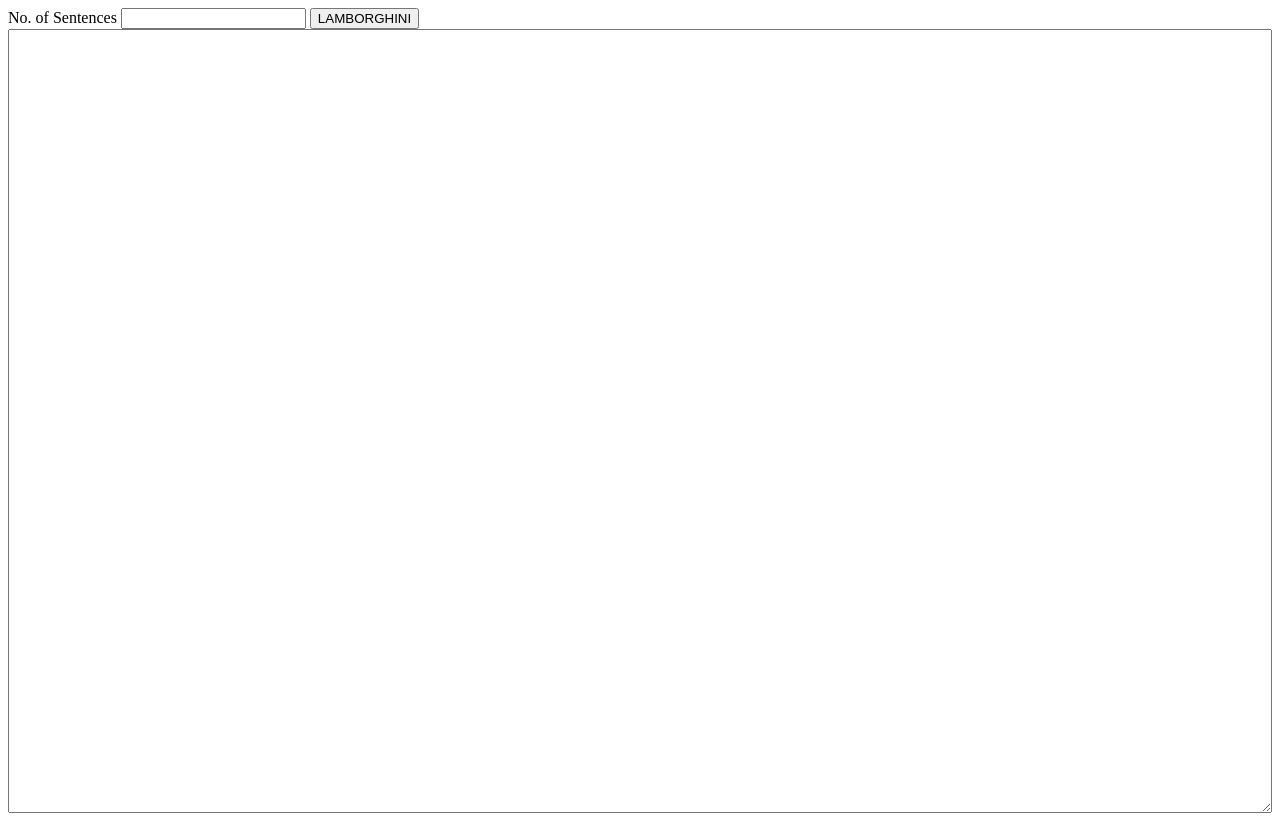
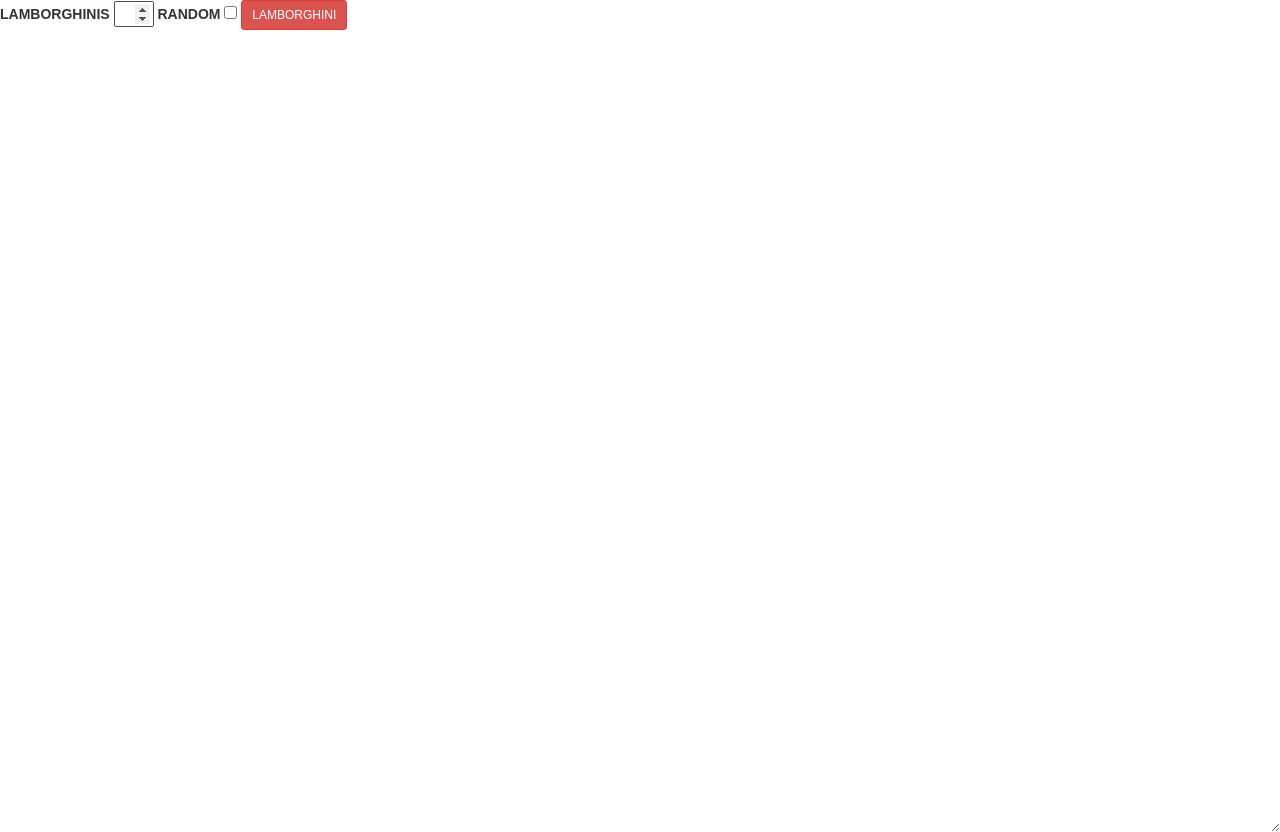
Before and after one commit to khous/lambo-ipsum, a plain HTML site: page index.html in a window 1280 px wide. Drawn offline with nearby package versions, Linux system fonts and the light colour scheme.

Commit message:
LAMBORGHINI

```diff
--- a/index.html
+++ b/index.html
@@ -74,17 +74,28 @@
 		function handleLamborghini () {
 			var truthOutput = document.getElementById("truthOutput"),
 				truthAmount = document.getElementById("truthAmount"),
-				truth = spitTruth(parseInt(truthAmount.value, 10) || 0);
+				randy = document.getElementById("randy").checked,
+				truth = spitTruth(parseInt(truthAmount.value, 10) || 0, randy);
 
 			truthOutput.value = truth;
 		}
 	</script>
+	<style>
+		@import 'https://maxcdn.bootstrapcdn.com/bootstrap/3.3.5/css/bootstrap.min.css';
+		body, textarea {
+		    font-family: sans-serif;
+		}
+	</style>
 	<div>
 		<label>
-			No. of Sentences
-			<input id="truthAmount" type="number"/>
+			LAMBORGHINIS
+			<input style="width:40px" id="truthAmount" type="number"/>
 		</label>
-		<button onclick="handleLamborghini();">LAMBORGHINI</button>
+		<label>
+			RANDOM
+			<input id="randy" type="checkbox"/>
+		</label>
+		<button class="btn btn-sm btn-danger" onclick="handleLamborghini();">LAMBORGHINI</button>
 	</div>
-	<textarea style="width:100%;height:100%" id="truthOutput"></textarea>
+	<textarea style="width:100%;height:100%;border:none;" id="truthOutput"></textarea>
 </html>
```
